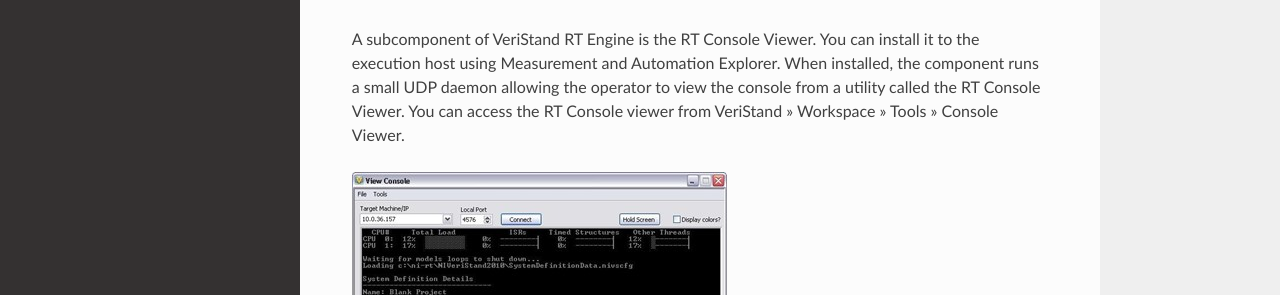
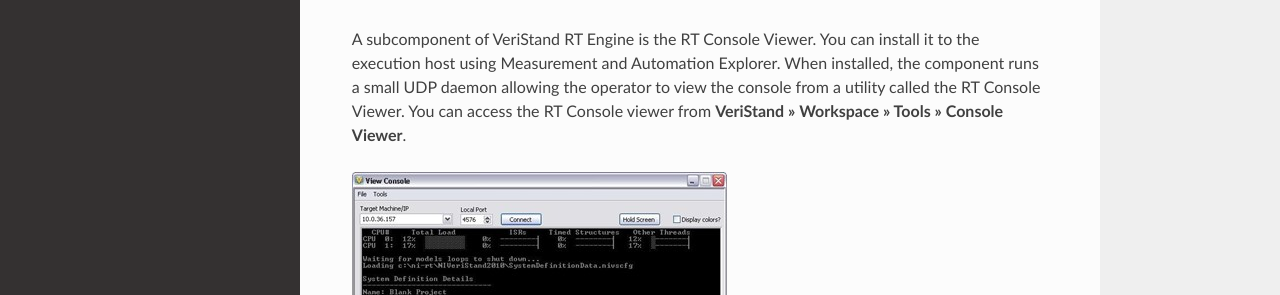
Before and after one commit to ni/niveristand-custom-device-handbook, a Sphinx documentation site: the page built from docs/LabVIEW_Debugging_Techniques.md, in a window 1280 px wide and 900 px high, scrolled down 400 px. Shown: the part 228-523 px from the top of the window. Built offline with Sphinx 7.4.7 and the Read the Docs theme 2.0.0, drawn with Linux system fonts in a browser that asks for light colours.

````diff
--- a/docs/LabVIEW_Debugging_Techniques.md
+++ b/docs/LabVIEW_Debugging_Techniques.md
@@ -12,7 +12,7 @@ Once added to the system definition, custom devices have been fully integrated i
 #### Console Viewer
 
 A subcomponent of VeriStand RT Engine is the RT Console Viewer.
-You can install it to the execution host using Measurement and Automation Explorer. When installed, the component runs a small UDP daemon allowing the operator to view the console from a utility called the RT Console Viewer. You can access the RT Console viewer from VeriStand » Workspace » Tools » Console Viewer.
+You can install it to the execution host using Measurement and Automation Explorer. When installed, the component runs a small UDP daemon allowing the operator to view the console from a utility called the RT Console Viewer. You can access the RT Console viewer from **VeriStand » Workspace » Tools » Console Viewer**.
 
 ![](images/ConsoleViewer1.jpg)
 
@@ -90,37 +90,37 @@ Upon request, National Instrument may provide advanced debugging tools to help y
 +--------------------+-------------------+-----------+-----------------------------------------------------------------+
 |Technique           |Useful For         |Granularity|Caveats                                                          |
 +====================+===================+===========+=================================================================+
-|LabVIEW’s Built-in  | Debugging         |N/A        |•	Useful before the LabVIEW code has been merged into the       |
+|LabVIEW’s Built-in  | Debugging         |N/A        |-	Useful before the LabVIEW code has been merged into the       |
 |Debugging Tools     |                   |           |   custom device framework                                       |
-|                    |                   |           |•	LabVIEW debugging hooks do affect timing                      |
-|                    |                   |           |•	Execution highlighting drastically affects VI timing          |
+|                    |                   |           |-	LabVIEW debugging hooks do affect timing                      |
+|                    |                   |           |-	Execution highlighting drastically affects VI timing          |
 +--------------------+-------------------+-----------+-----------------------------------------------------------------+
-|Console Viewer      |Debugging          |Low        |•	Periodic snapshot of utilization, transients and spikes may be|
+|Console Viewer      |Debugging          |Low        |-	Periodic snapshot of utilization, transients and spikes may be|
 |                    |Benchmarking CPU   |           |   missed                                                        |
-|                    |                   |           |•	Requires the RT Console Viewer daemon                         |
+|                    |                   |           |-	Requires the RT Console Viewer daemon                         |
 +--------------------+-------------------+-----------+-----------------------------------------------------------------+
-|RT Debug String     |Debugging          |N/A        |•	Incurs overhead, especially when the console window requires  |
+|RT Debug String     |Debugging          |N/A        |-	Incurs overhead, especially when the console window requires  |
 |                    |                   |           |   a redraw                                                      |
 +--------------------+-------------------+-----------+-----------------------------------------------------------------+
-|Distributed System  |Benchmarking CPU   |Medium     |•	Periodic snapshot of utilization, transients and spikes may be|
+|Distributed System  |Benchmarking CPU   |Medium     |-	Periodic snapshot of utilization, transients and spikes may be|
 | Manager            |Benchmarking RAM   |           |   missed                                                        |
-|                    |                   |           |•	Requires the System State Publisher daemon                    |
+|                    |                   |           |-	Requires the System State Publisher daemon                    |
 +--------------------+-------------------+-----------+-----------------------------------------------------------------+
-|System Channels     |Benchmarking timing|High       |•	Knowledge of the operator’s System Definition is required to  |
+|System Channels     |Benchmarking timing|High       |-	Knowledge of the operator’s System Definition is required to  |
 |                    |                   |           |   make good use of the system channels for benchmarking         |
 +--------------------+-------------------+-----------+-----------------------------------------------------------------+
-|System Monitor      |Benchmarking CPU   |High       |•	This add-on is an asynchronous custom device. The higher      |
+|System Monitor      |Benchmarking CPU   |High       |-	This add-on is an asynchronous custom device. The higher      |
 | Add-on             |Benchmarking RAM   |           |   you configure the custom device loop rate, the more overhead  |
 |                    |                   |           |   it adds.                                                      |
 +--------------------+-------------------+-----------+-----------------------------------------------------------------+
-|Real-Time Execution |Debugging          |Ultra High |•	Execution trace logs contain a vast amount of detailed        |
+|Real-Time Execution |Debugging          |Ultra High |-	Execution trace logs contain a vast amount of detailed        |
 | Tracing            |Benchmarking       |           |   information. They require a good deal of domain expertise     |
 |                    |                   |           |   interpret.                                                    |
-|                    |                   |           |•	Using the tool effectively requires starting and stopping the |
+|                    |                   |           |-	Using the tool effectively requires starting and stopping the |
 |                    |                   |           |   trace directly around the period of interest.                 |
 +--------------------+-------------------+-----------+-----------------------------------------------------------------+
-|Additional Debugging|Debugging          |           |•	Must request from NI                                          |
-|Options             |                   |           |•	NI must approve its use                                       |
-|                    |                   |           |•	Considered a last resort only                                 |
+|Additional Debugging|Debugging          |           |-	Must request from NI                                          |
+|Options             |                   |           |-	NI must approve its use                                       |
+|                    |                   |           |-	Considered a last resort only                                 |
 +--------------------+-------------------+-----------+-----------------------------------------------------------------+
 ```
````
